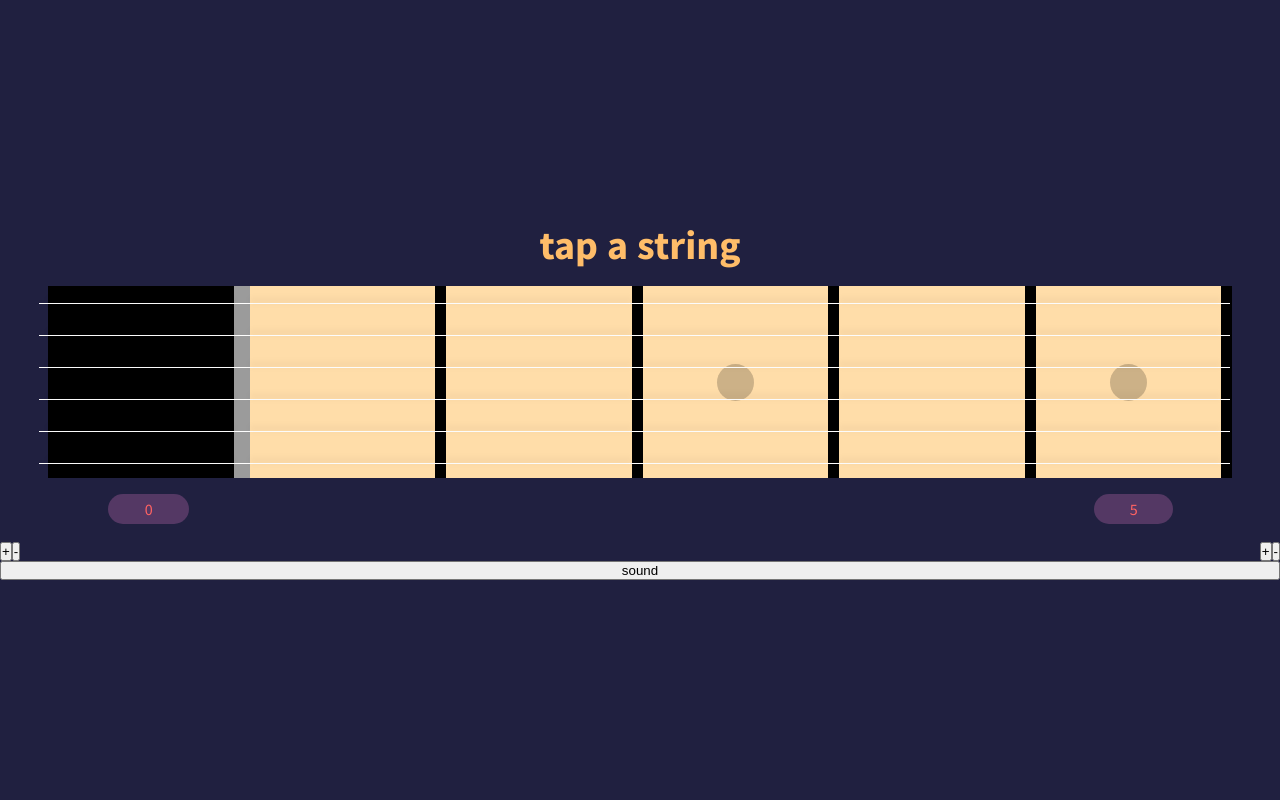
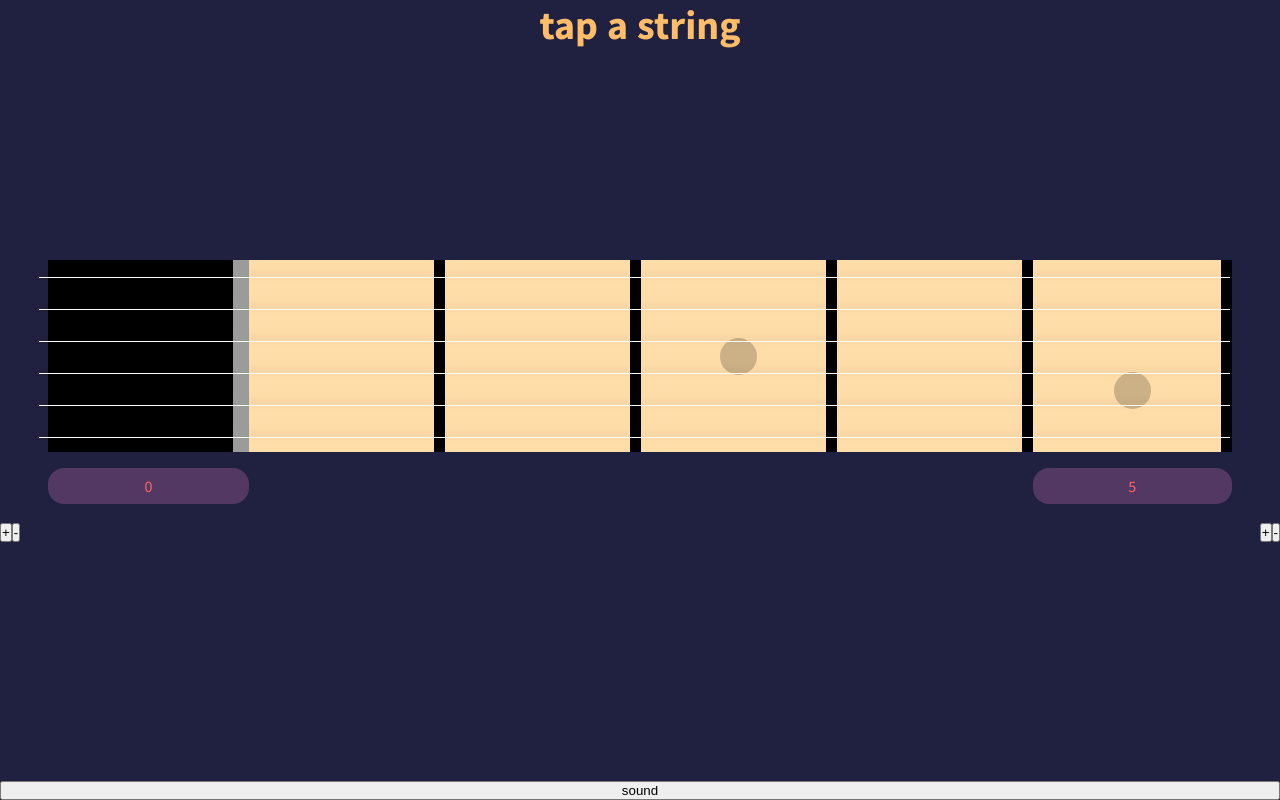
Before and after one commit to ropfoo/fretical, a Nuxt app: page / in a window 1280 px wide. Built offline with nearby package versions, Linux system fonts and the light colour scheme.

Commit message:
rewrote some of the fret layout to display grid

```diff
--- a/assets/scss/components/layout/_fret.scss
+++ b/assets/scss/components/layout/_fret.scss
@@ -1,15 +1,24 @@
 .c-fret {
-  border-right: 0.7rem solid black;
   display: grid;
   grid-template-rows: repeat(6, 1fr);
   position: relative;
-  background-color: $color-fret-primary;
 
   @include media-xsmall {
     border: 0;
-    border-bottom: 0.7rem solid black;
-    grid-template-columns: repeat(6, 1fr);
+    grid-template-columns: repeat(6, 1fr 1fr);
     grid-template-rows: 1fr;
+  }
+
+  &--style {
+    border-right: 0.7rem solid black;
+    background-color: $color-fret-primary;
+    @include media-xsmall {
+      border: 0;
+      border-bottom: 0.7rem solid black;
+      display: grid;
+      grid-template-columns: repeat(6, 1fr);
+      grid-template-rows: 1fr;
+    }
   }
 
   &--open {
@@ -44,15 +53,20 @@
 
   &__number-container {
     display: flex;
+
     justify-content: center;
     color: $color-light-secondary;
     margin: 1rem 0rem;
 
+    @include media-xsmall {
+      margin: 1rem 1rem;
+    }
+
     &__number {
       text-align: center;
       background-color: $color-dark-secondary;
-      width: 40%;
-      padding: 0.3rem;
+      width: 100%;
+      padding: 0.5rem;
       border-radius: 1rem;
     }
   }
--- a/assets/scss/components/layout/_fretboard-view.scss
+++ b/assets/scss/components/layout/_fretboard-view.scss
@@ -1,8 +1,17 @@
 .c-fretboard-view {
-  display: flex;
-  flex-direction: column;
+  display: grid;
+  grid-template-columns: 1fr;
+  grid-template-rows: 1fr 1fr 1fr;
   justify-content: center;
   height: 100vh;
+
+  @include media-xsmall {
+    display: grid;
+    grid-template-columns: 1fr 1fr 1fr;
+    grid-template-rows: 1;
+    grid-auto-flow: row;
+  }
+
   &__active-tone {
     color: $color-light-main;
     display: flex;
--- a/components/Fret.vue
+++ b/components/Fret.vue
@@ -1,18 +1,18 @@
 <template>
   <div>
-    <div :class="[number === 0 ? 'c-fret--open' : 'c-fret']">
+    <div class="c-fret">
       <!-- Generate six strings -->
-      <template v-for="n in 6">
-        <string :tone="tones[n - 1]" :key="n" />
-      </template>
+      <div :class="[number === 0 ? 'c-fret--open' : 'c-fret--style']" v-for="n in 6" :key="n">
+        <string :tone="tones[n - 1]" />
+      </div>
       <!-- Check if there is a fretmarker beneath the string -->
       <div v-if="checkDot()" class="c-fret__circle-container">
         <div class="c-fret__circle-container--circle"></div>
       </div>
-    </div>
-    <!-- Checkes if first or last fret to show range number -->
-    <div class="c-fret__number-container" v-if="isFirst || isLast">
-      <div class="c-fret__number-container__number">{{ number }}</div>
+      <!-- Checkes if first or last fret to show range number -->
+      <div class="c-fret__number-container" :style="{background: 'none'}" v-if="isFirst || isLast">
+        <div class="c-fret__number-container__number">{{ number }}</div>
+      </div>
     </div>
   </div>
 </template>
```
